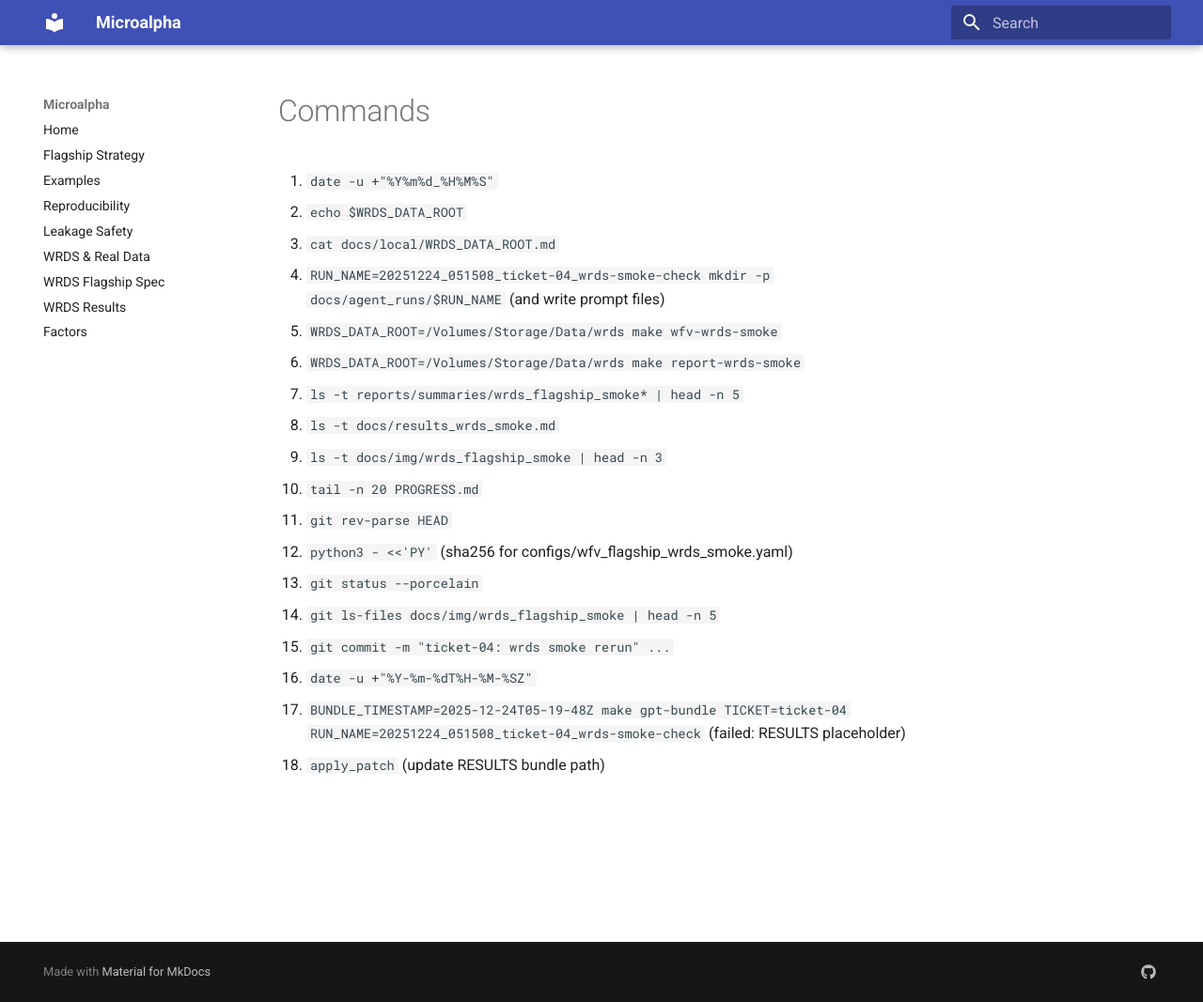
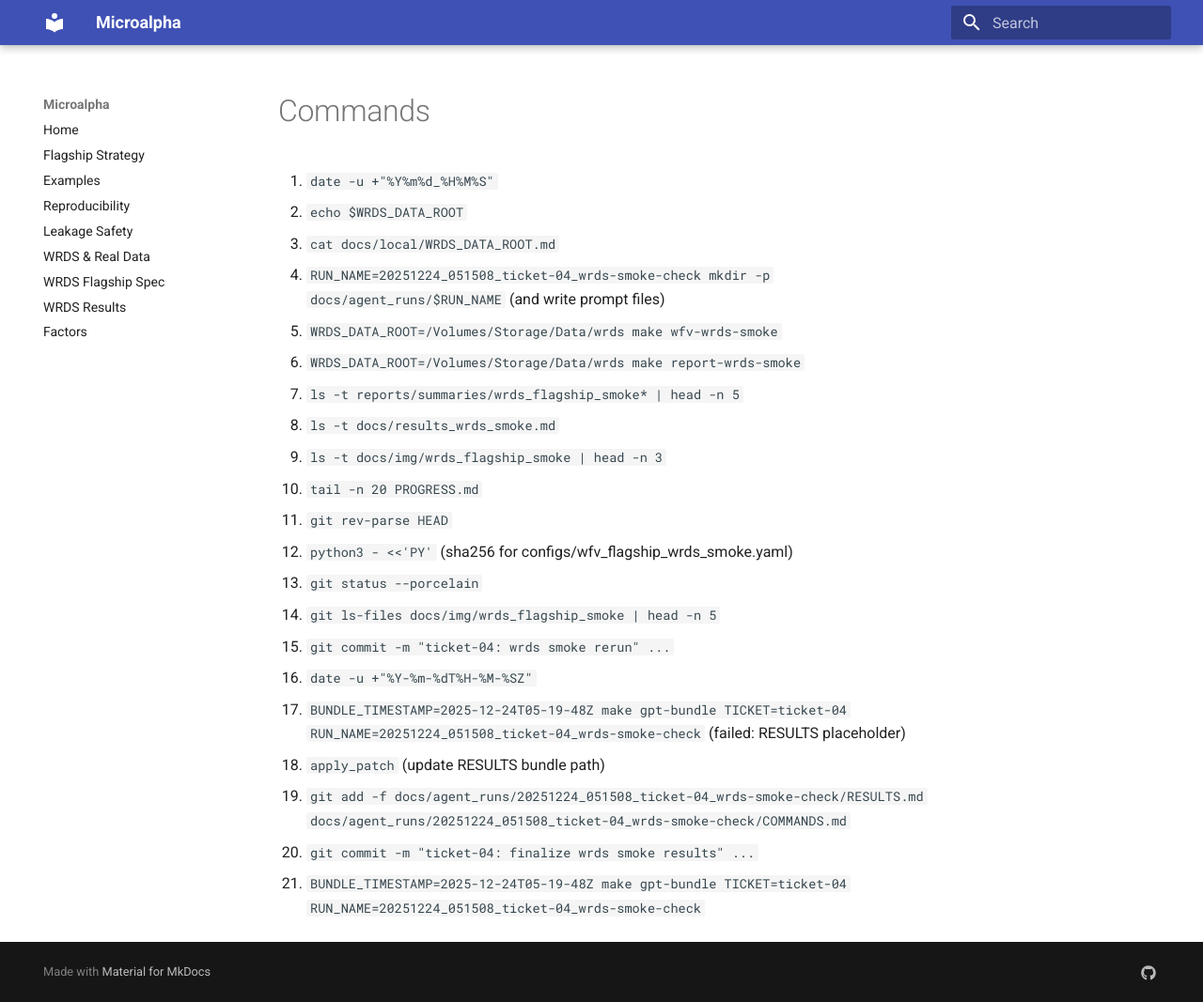
Before and after one commit to MateoBodon/microalpha, an MkDocs documentation site: the page built from docs/agent_runs/20251224_051508_ticket-04_wrds-smoke-check/COMMANDS.md, in a window 1280 px wide and 1067 px high. Shown: the whole window at 94% size. Built offline with MkDocs 1.6.1 and Material for MkDocs 9.7.7, drawn with Linux system fonts in a browser that asks for light colours.

Commit message:
ticket-04: update wrds smoke commands log
Tests: not run (no code changes)

Artifacts: artifacts/wrds_flagship_smoke/2025-12-24T05-15-43Z-559a99e/

Docs: docs/agent_runs/20251224_051508_ticket-04_wrds-smoke-check/COMMANDS.md

```diff
--- a/docs/agent_runs/20251224_051508_ticket-04_wrds-smoke-check/COMMANDS.md
+++ b/docs/agent_runs/20251224_051508_ticket-04_wrds-smoke-check/COMMANDS.md
@@ -18,3 +18,6 @@
 16. `date -u +"%Y-%m-%dT%H-%M-%SZ"`
 17. `BUNDLE_TIMESTAMP=2025-12-24T05-19-48Z make gpt-bundle TICKET=ticket-04 RUN_NAME=20251224_051508_ticket-04_wrds-smoke-check` (failed: RESULTS placeholder)
 18. `apply_patch` (update RESULTS bundle path)
+19. `git add -f docs/agent_runs/20251224_051508_ticket-04_wrds-smoke-check/RESULTS.md docs/agent_runs/20251224_051508_ticket-04_wrds-smoke-check/COMMANDS.md`
+20. `git commit -m "ticket-04: finalize wrds smoke results" ...`
+21. `BUNDLE_TIMESTAMP=2025-12-24T05-19-48Z make gpt-bundle TICKET=ticket-04 RUN_NAME=20251224_051508_ticket-04_wrds-smoke-check`
```
